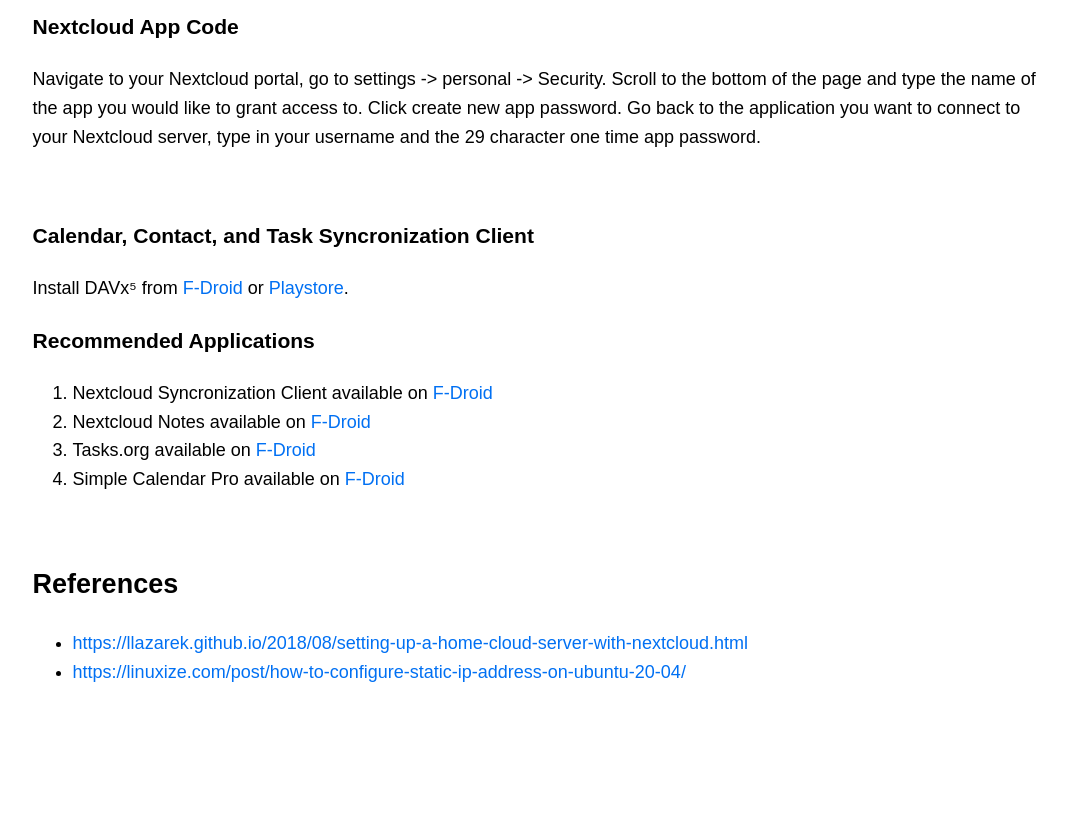
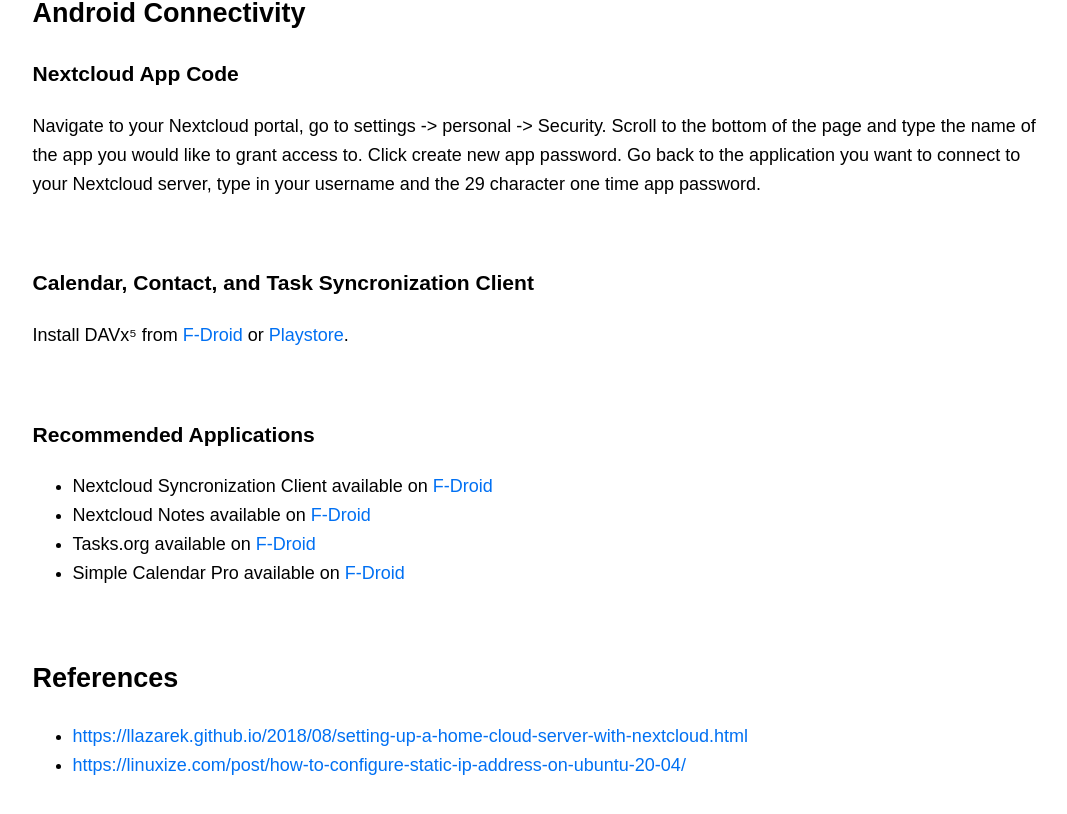
Before and after one commit to lreynolds188/Portfolio, a Next.js app: page /tutorials/nextcloud-server in a window 1280 px wide. Shown: the part 5204-6018 px from the top of the page, without its empty margins (98-1165 px from the left). Built offline with nearby package versions, Linux system fonts and the light colour scheme.

Commit message:
Update nextcloud-server.js

```diff
--- a/pages/tutorials/nextcloud-server.js
+++ b/pages/tutorials/nextcloud-server.js
@@ -114,6 +114,7 @@ export default function Home() {
 		<h2>Remote Maintenance</h2>
 		    	<h3>RealVNC Server Setup</h3>
 				<p>RealVNC Server can be found <a href="https://www.realvnc.com/en/connect/download/vnc/">here</a></p>
+			<br />
 			<h3>RealVNC Viewer Setup</h3>
 				<p>RealVNC Viewer can be found <a href="https://www.realvnc.com/en/connect/download/viewer/">here</a></p>
 			<br />
@@ -124,13 +125,14 @@ export default function Home() {
 			<br />
 			<h3>Calendar, Contact, and Task Syncronization Client</h3>
 				<p>Install DAVx⁵ from <a href="https://f-droid.org/en/packages/at.bitfire.davdroid/">F-Droid</a> or <a href="https://play.google.com/store/apps/details?id=at.bitfire.davdroid&hl=en_US&gl=US">Playstore</a>.</p>
+			<br />
 			<h3>Recommended Applications</h3>
-				<ol>
+				<ul>
 					<li>Nextcloud Syncronization Client available on <a href="https://f-droid.org/en/packages/com.nextcloud.client/">F-Droid</a></li>
 					<li>Nextcloud Notes available on <a href="https://f-droid.org/en/packages/it.niedermann.owncloud.notes/">F-Droid</a></li>
 					<li>Tasks.org available on <a href="https://f-droid.org/en/packages/org.tasks/">F-Droid</a></li>
 					<li>Simple Calendar Pro available on <a href="https://f-droid.org/en/packages/com.simplemobiletools.calendar.pro/">F-Droid</a></li>
-				</ol>
+				</ul>
 			<br />
 
 		<h2>References</h2>
```
